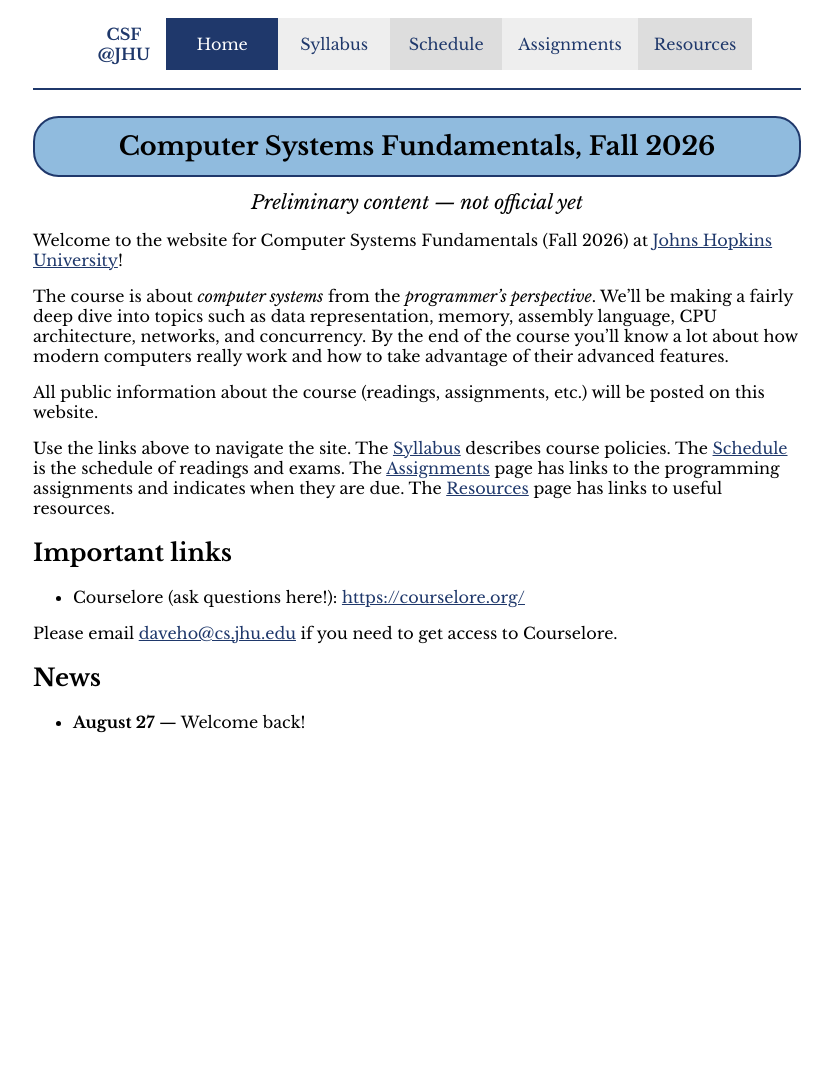
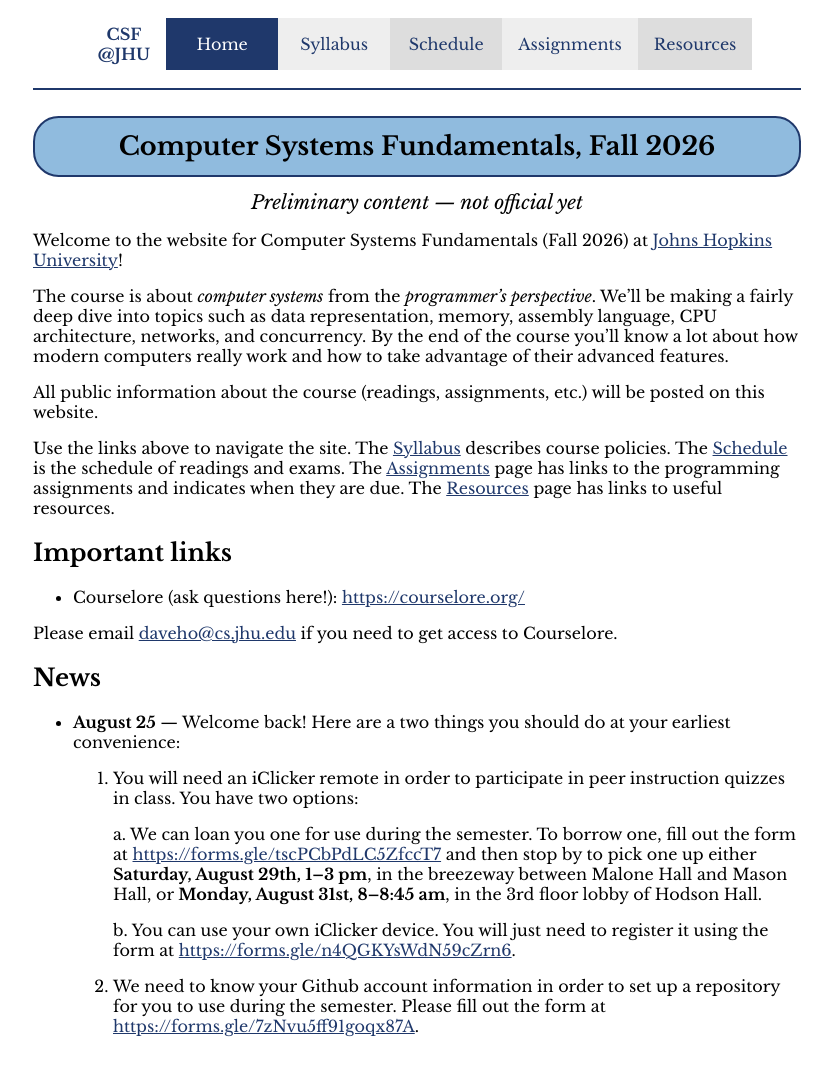
Before and after one commit to jhucsf/fall2026, a Jekyll site: the page built from index.md, in a window 1280 px wide. Shown: the whole page, without its empty margins (223-1055 px from the left). Built offline with Jekyll 4.4.1, drawn with Linux system fonts in a browser that asks for light colours; before the commit the page ends 900 px from its top, so only the background shows below that.

Commit message:
clicker forms, github form, assign01 placeholder

```diff
--- a/index.md
+++ b/index.md
@@ -31,4 +31,21 @@ Please email <daveho@cs.jhu.edu> if you need to get access to Courselore.
 
 ## News
 
-* **August 27** — Welcome back!
+* **August 25** — Welcome back! Here are a two things you should do at
+  your earliest convenience:
+
+  1. You will need an iClicker remote in order to participate in peer instruction
+     quizzes in class. You have two options:
+
+     a. We can loan you one for use during the semester. To borrow one,
+        fill out the form at <https://forms.gle/tscPCbPdLC5ZfccT7> and then
+        stop by to pick one up either **Saturday, August 29th, 1–3 pm**,
+        in the breezeway between Malone Hall and Mason Hall, or
+        **Monday, August 31st, 8–8:45 am**, in the 3rd floor lobby of Hodson Hall.
+
+     b. You can use your own iClicker device. You will just need to register
+        it using the form at <https://forms.gle/n4QGKYsWdN59cZrn6>.
+
+  2. We need to know your Github account information in order to set up a
+     repository for you to use during the semester. Please fill out the
+     form at <https://forms.gle/7zNvu5ff91goqx87A>.
```
Also changed, not shown: assign/assign01.md (added, +6 -0 lines), assignments.md (added, +45 -0 lines).
